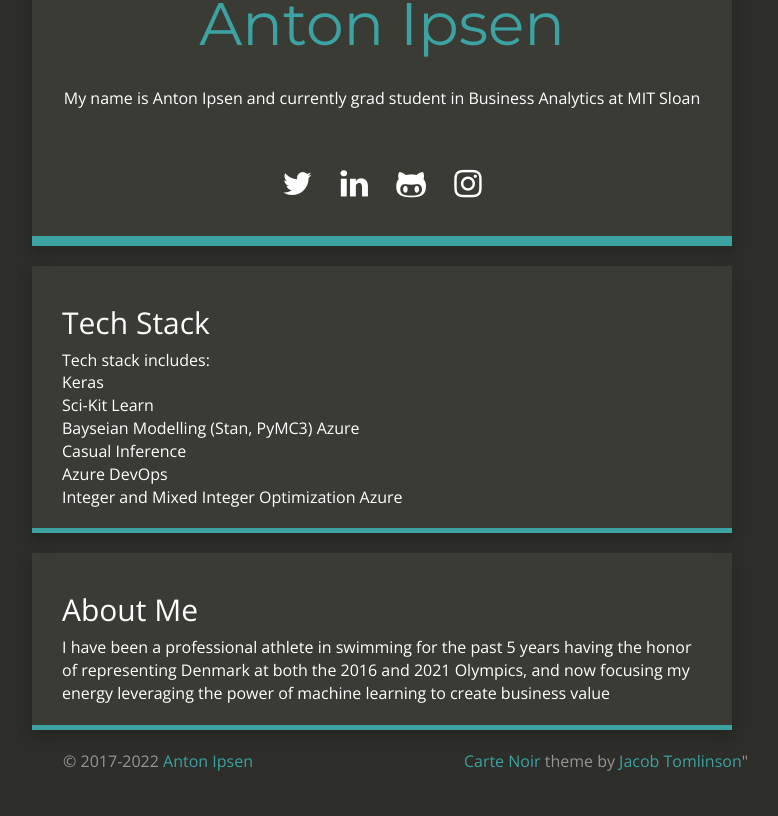
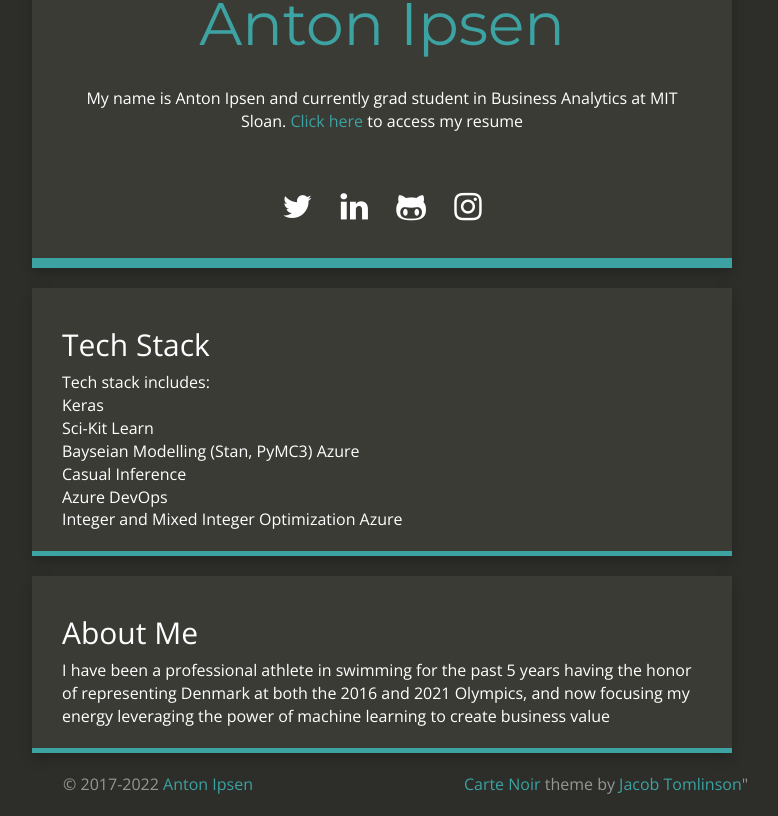
Before and after one commit to aoipsen/aoipsen.github.io, a Jekyll site: the page built from index.html, in a window 1280 px wide, cut to the strip 174-990 px from the top of the page. Shown: the whole strip, without its empty margins (258-1036 px from the left). Built offline with Jekyll 4.4.1, drawn with Linux system fonts in a browser that asks for light colours; nearby versions of some CDN libraries; before the commit the page ends 967 px from its top, so only the background shows below that.

Commit message:
added resume

```diff
--- a/_config.yml
+++ b/_config.yml
@@ -4,7 +4,7 @@
 description: "Just a blog"
 baseurl: ""
 url: "https://aoipsen.github.io/"
-title_description: "My name is Anton Ipsen and currently grad student in Business Analytics at MIT Sloan"
+title_description: "My name is Anton Ipsen and currently grad student in Business Analytics at MIT Sloan. <a href=\"https://web.mit.edu/aoipsen/www/docs/resume.pdf\">Click here</a> to access my resume"
 title_image: "https://avatars.githubusercontent.com/u/58310996?s=400&u=ea0b2078a8ece760b32e3ade43338bdc6f65fed6&v=4"
 google_analytics:
 disqus_account:
```
